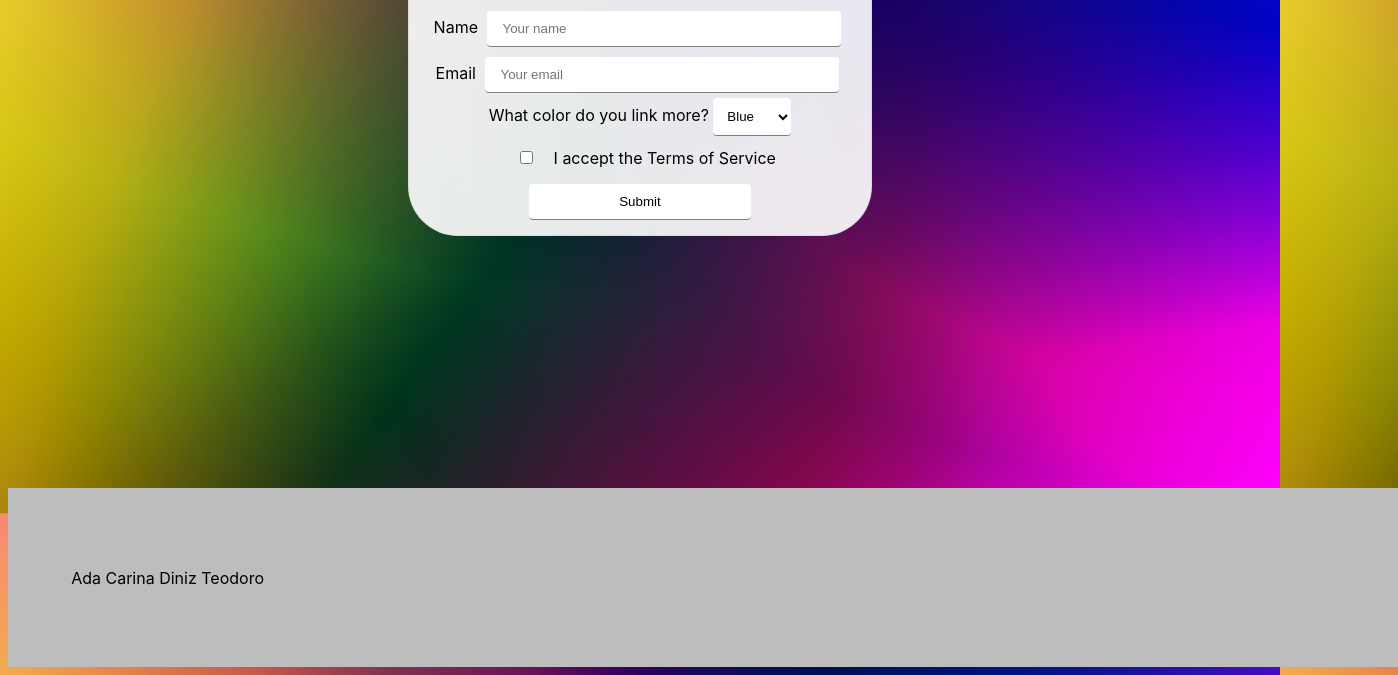
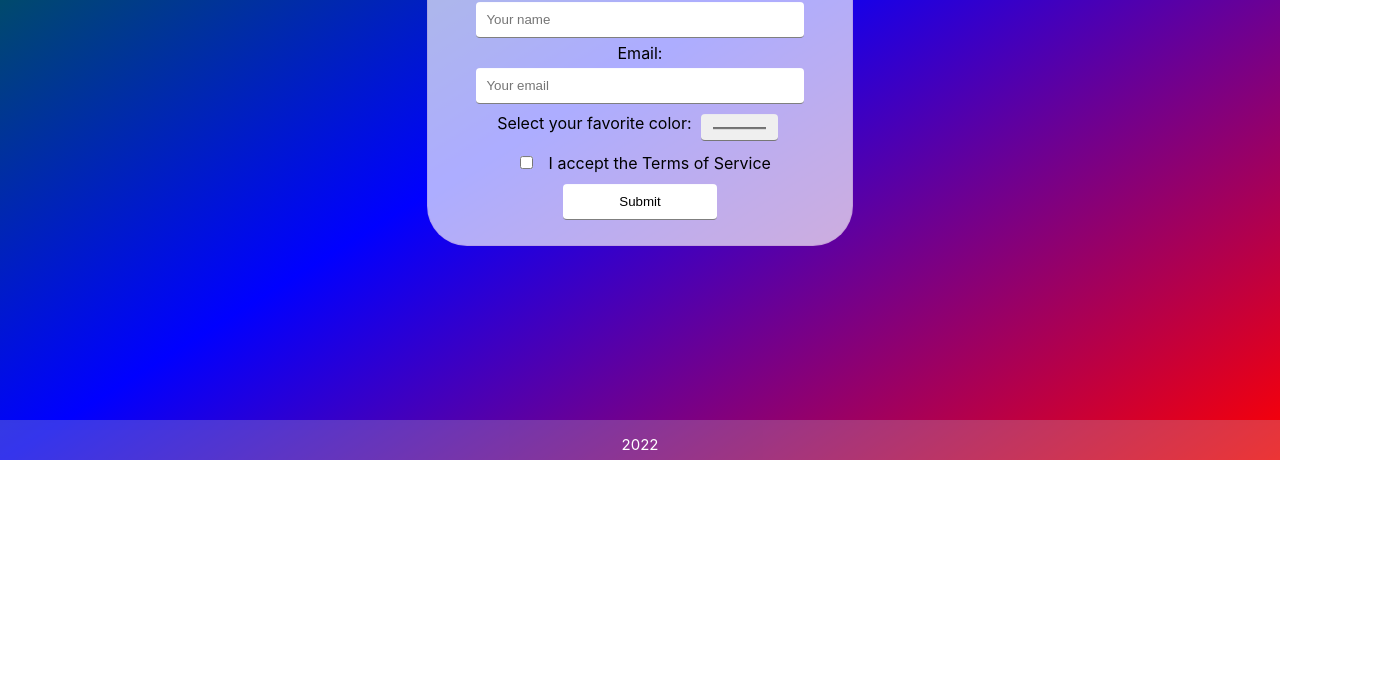
Before and after one commit to adaDiniz/Projeto-FormColor, a plain HTML site: page index.html in a window 1280 px wide. Shown: the part 340-1015 px from the top of the page, 1398 px wide, since content can reach past the window. After the commit the page ends 800 px from the top, so only its background shows below. Drawn offline with Linux system fonts and the light colour scheme.

Commit message:
style atualizado e imagem deletada

```diff
--- a/index.html
+++ b/index.html
@@ -15,18 +15,15 @@
 
     <form action ="#" method="#">
 
-      <label for="nome">Name</label>
+      <label for="nome">Name:</label>
       <input type="text" id="nome" placeholder="Your name"><br>
 
-      <label type="email">Email</label>
-      <input type="email" id="email"  placeholder="Your email"><br>
+      <label type="email">Email:</label>
+      <input type="email" id="email" placeholder="Your email"><br>
 
-      <label for="colors">What color do you link more?</label>
-      <select id="colors" name="Colors" placeholder="Colors">
-        <option value="Blue">Blue</option>
-        <option value="Green">Green</option>
-        <option value="Pink">Pink</option>
-      </select><br>
+      <label for="color">Select your favorite color:</label>
+      <input type="color" id="color" name="color">
+      <br>
 
       <input type="checkbox" id="checkbox">
       <label for="checkbok">I accept the Terms of Service </label><br>
@@ -39,7 +36,7 @@
   </div>
 
 <footer>
-  <p>Ada Carina Diniz Teodoro</p>
+  <p>2022</p>
 </footer>
 
 </body>
--- a/style.css
+++ b/style.css
@@ -1,64 +1,73 @@
+html body {
+height: 100%;
+width: 100%;
+margin: 0;
+padding: 0;
+}
+
 body{
-  background-image: url(./pexels-gradienta-6984988.jpg);
-  background-repeat: no-repeat;
-  background-size:cover;
+  background-image: linear-gradient(to left top, red, blue, green);
   background-attachment: fixed;
-  background-position: center;
   font-family:-apple-system, 'Open Sans', 'Helvetica Neue', sans-serif;
 }
 
 .principal{
-  background-color: rgba(255, 255, 255, 0.904);
-  padding: 10px 10px;
-  width: 35%;
-  margin: 20% auto ;
+  background-color: rgba(255, 255, 255, 0.678);
+  padding: 20px 20px;
+  width: 30%;
+  position: absolute;
+  left: 50%;
+  top: 50%;
+  transform: translate(-50%, -50%);
+  border: 1px solid rgba(128, 0, 128, 0.089);
+  border-radius: 40px;
   text-align: center;
-  border: 1px solid rgba(128, 0, 128, 0.089);
-  border-radius: 50px;
 }
 
 h1 {
-  text-shadow: 1px 2px plum;
+  text-shadow: 1px 1px rgb(58, 58, 58), 2px 2px rgb(102, 102, 102), 3px 3px rgb(150, 150, 150);
 }
 
 input {
   width: 80%;
-  padding: 10px 15px;
+  padding: 10px 10px;
   margin: 5px;
   border: none;
   border-bottom: 1px solid rgba(0, 0, 0, 0.5);
   border-radius: 4px;
-  box-sizing: border-box;
+}
+
+#color {
+  width: 20%;
 }
 
 input:focus {
-  background-color: rgba(136, 136, 136, 0.3);
-}
-
-select {
-  padding: 10px 10px;
+  background-color: rgba(255, 254, 254, 0.884);
   border: none;
-  border-bottom: 1px solid rgb(0, 0, 0, 0.5);
-  border-radius: 4px;
-  box-sizing: border-box;
-  background-color: rgb(255, 255, 255);
-  color:rgba(0, 0, 0);
 }
 
 #checkbox{
-  margin: 15px;
+  margin: 10px;
   width: 15px;
 }
 
 .submit{
   background-color: rgb(255, 255, 255);
   color: rgb(0, 0, 0);
-  width: 50%;
+  width: 40%;
+}
+
+.submit:hover {
+  background-color: rgba(137, 43, 226, 0.205);
 }
 
 footer {
-  background-color: rgb(189, 189, 189);
+  background-color: rgba(189, 189, 189, 0.281);
+  font-size: 15px;
+  color: white;
   width: 100%;
-  padding: 5%;
-
+  height: 5%;
+  position: absolute;
+  top: 95%;
+  text-align: center;
 }
```
Also changed, not shown: pexels-gradienta-6984988.jpg (deleted).
